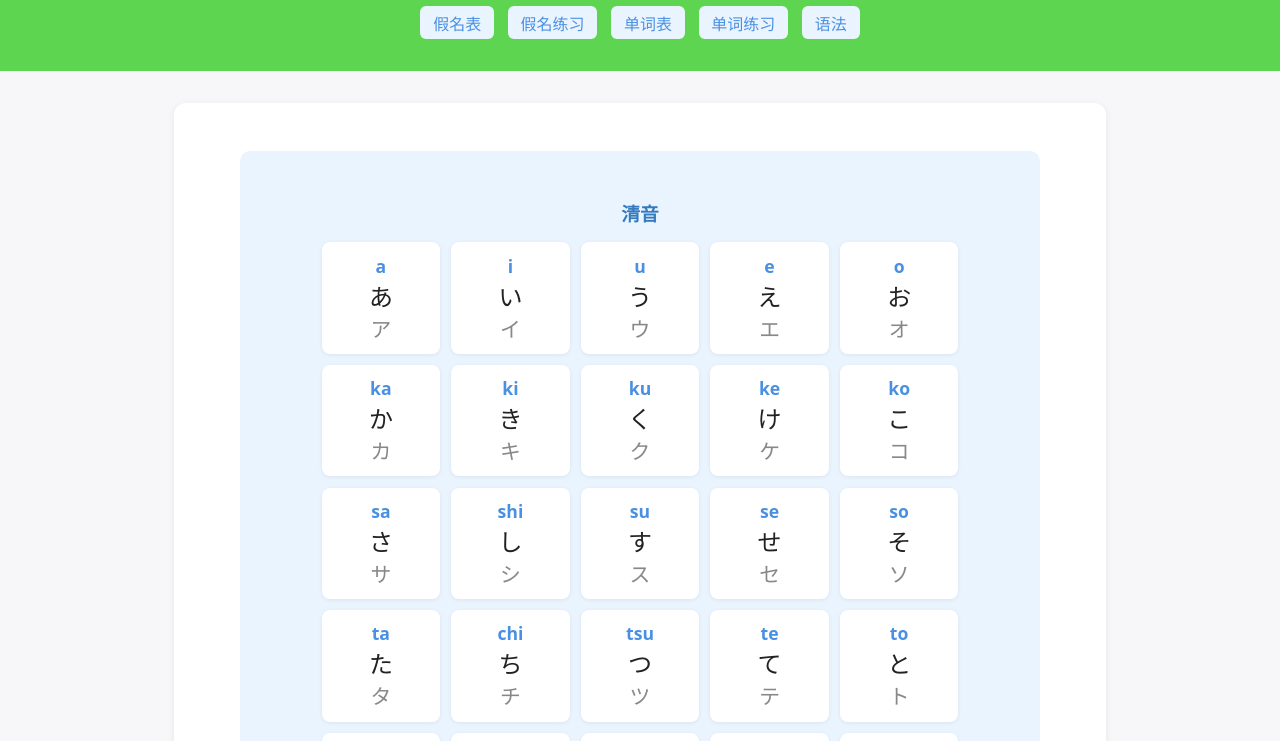
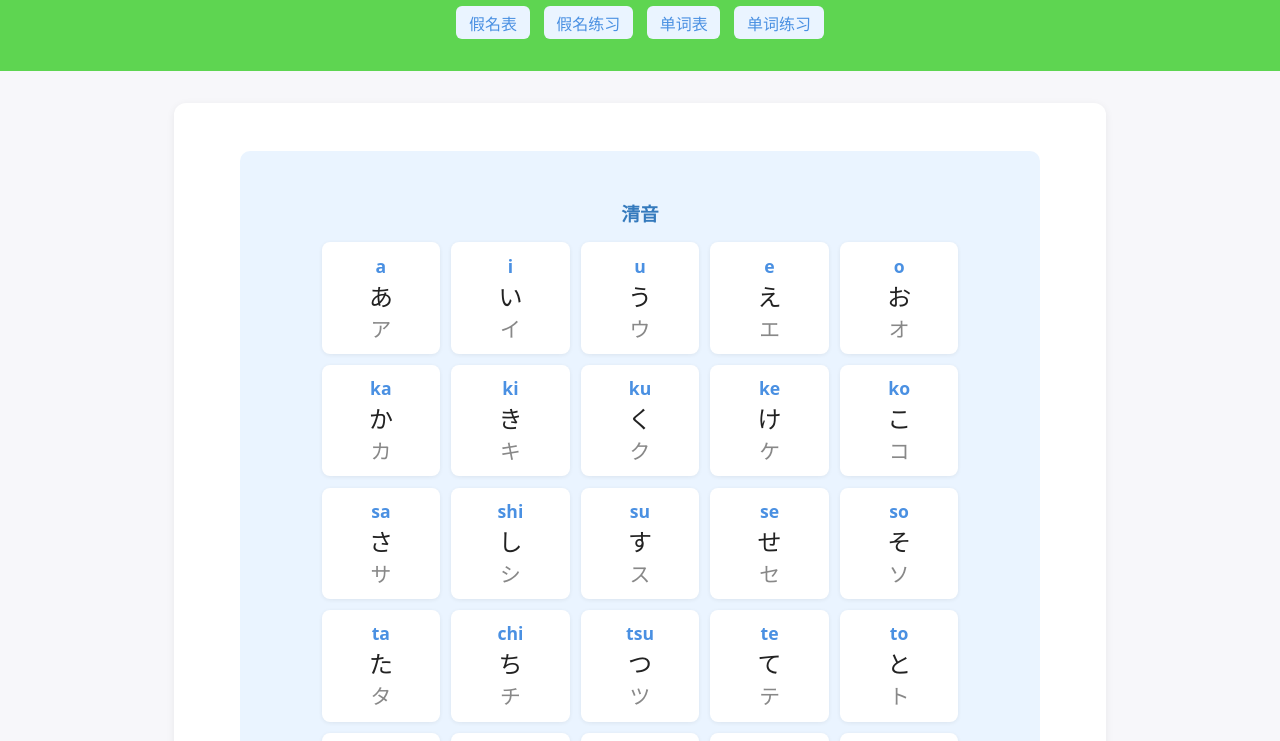
Before and after one commit to Dale2003/50kana, a plain HTML site: page index.html in a window 1280 px wide. Shown: the part 107-848 px from the top of the page. Drawn offline with Linux system fonts and the light colour scheme; no server answers; a web font is replaced by a local one.

Commit message:
Update index.html

```diff
--- a/index.html
+++ b/index.html
@@ -17,7 +17,7 @@
             <button class="nav-btn" data-tab="practice">假名练习</button>
             <button class="nav-btn" data-tab="cards">单词表</button>
             <button class="nav-btn" data-tab="quiz">单词练习</button>
-            <button class="nav-btn" data-tab="grammar">语法</button>
+            <!-- <button class="nav-btn" data-tab="grammar">语法</button> -->
         </nav>
     </header>
         <main id="app">
```
